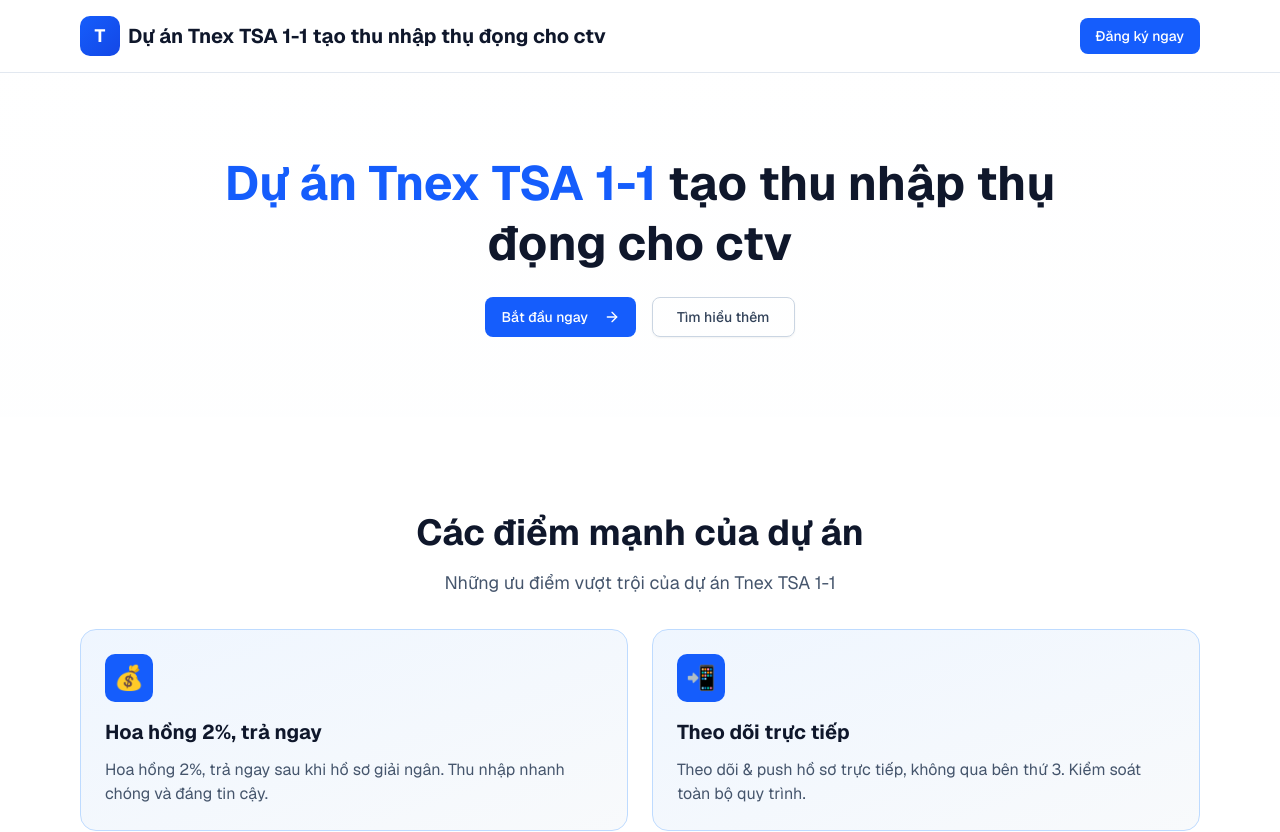
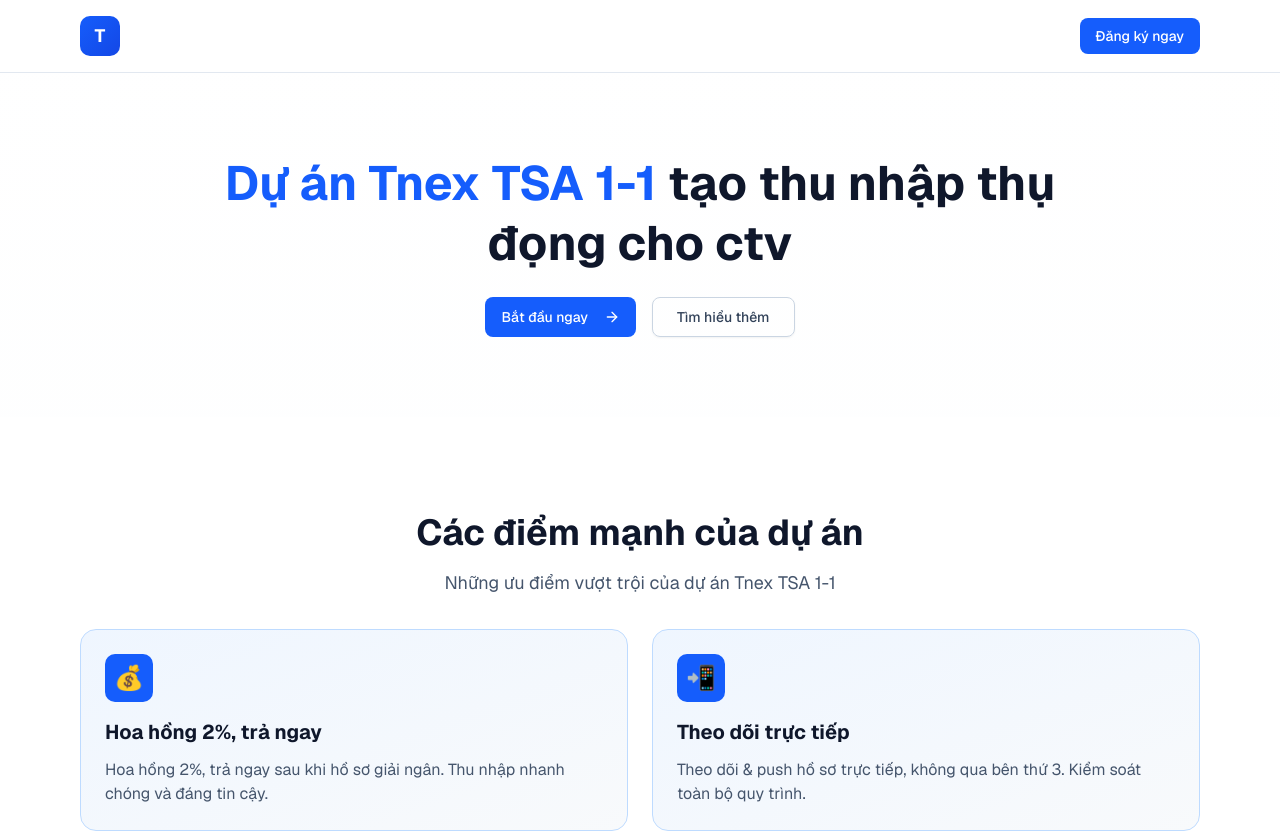
Before and after one commit to diemtien5/DU-AN-TNEX-2-, a Next.js app: page / in a window 1280 px wide. Shown: the top 832 px of the page. Built offline with nearby package versions, Linux system fonts and the light colour scheme.

Commit message:
Mô tả thay đổi của bạn

```diff
--- a/app/page.tsx
+++ b/app/page.tsx
@@ -125,7 +125,6 @@ export default function Home() {
             <div className="w-10 h-10 bg-gradient-to-br from-blue-600 to-blue-700 rounded-lg flex items-center justify-center">
               <span className="text-white font-bold text-lg">T</span>
             </div>
-            <span className="font-bold text-xl text-slate-900">Dự án Tnex TSA 1-1 tạo thu nhập thụ đọng cho ctv</span>
           </div>
           <Button className="bg-blue-600 hover:bg-blue-700 text-white">Đăng ký ngay</Button>
         </div>
```
